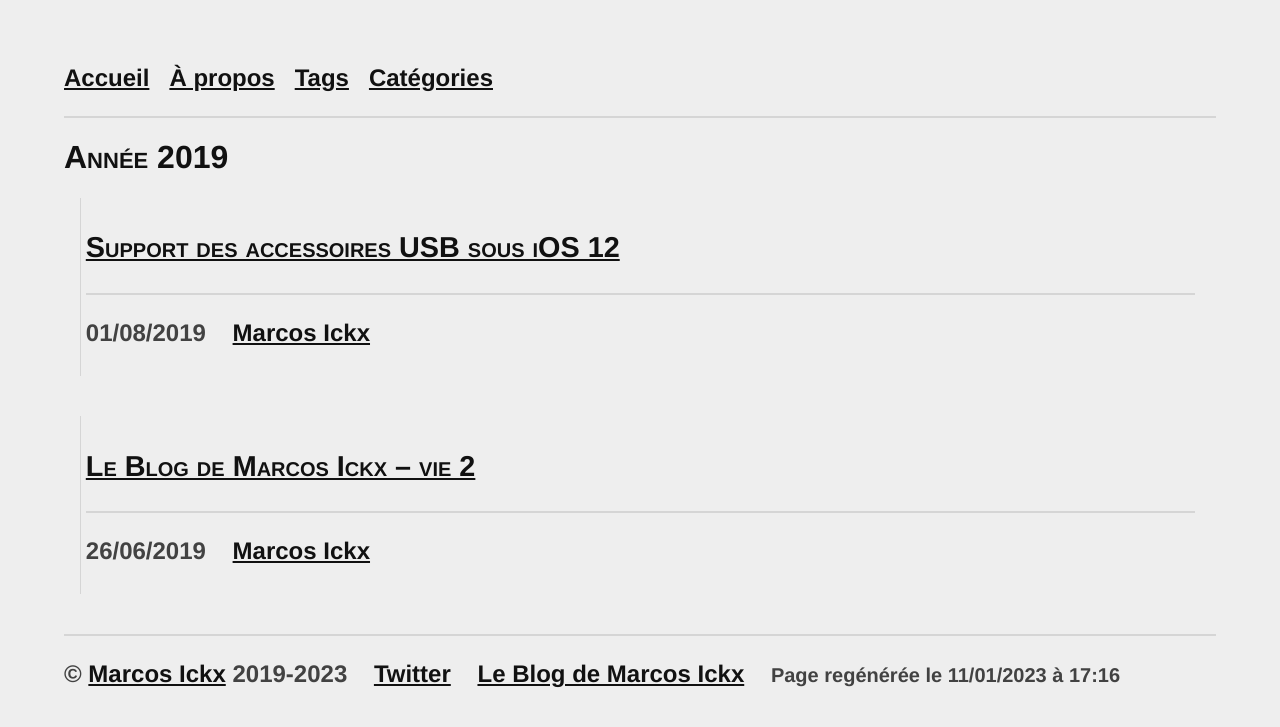
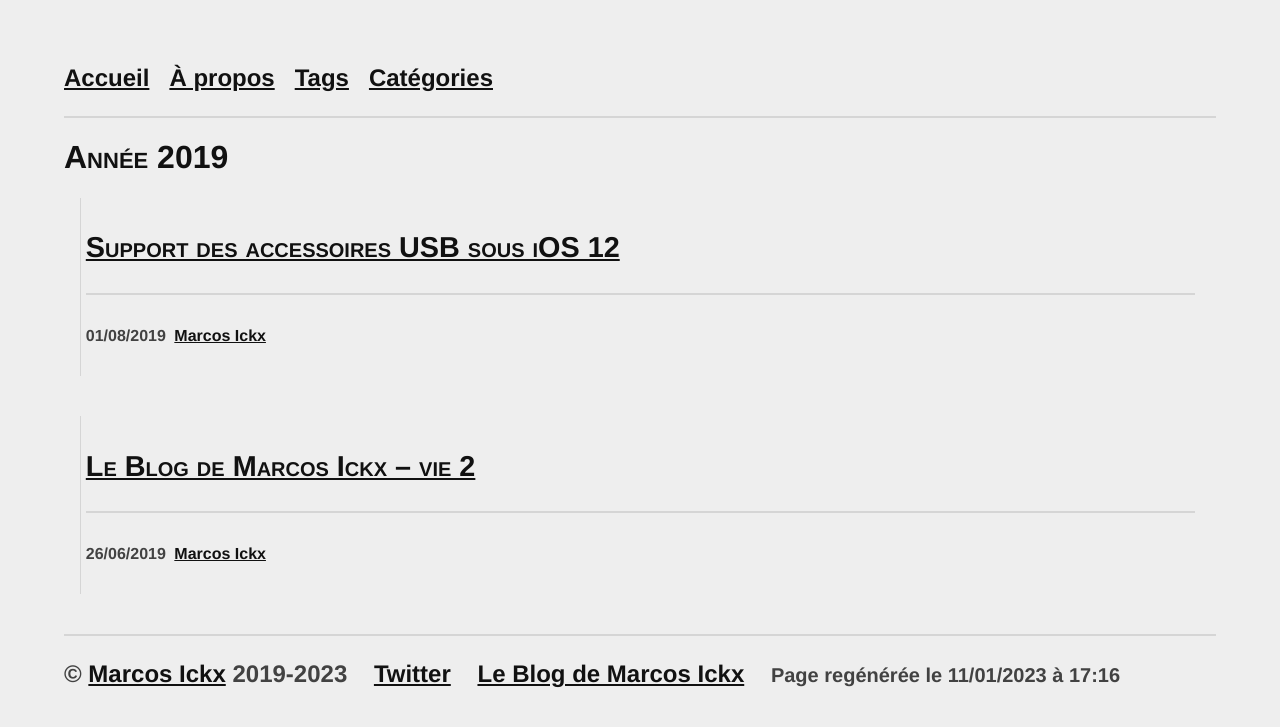
Before and after one commit to MarcosIckx/PreviewMarcosxNet, a Jekyll site: the page built from 2019/index.md, in a window 1280 px wide. Shown: the top 727 px of the page. Built offline with Jekyll 4.4.1, drawn with Linux system fonts in a browser that asks for light colours.

Commit message:
Update main.css

```diff
--- a/css/main.css
+++ b/css/main.css
@@ -70,6 +70,11 @@ footer ul li {
     margin-right: 1.25rem;
 }
 
+.entry-meta ul li {
+  display: inline;
+  margin-right: 0.25rem;
+  font-size: 1rem;
+}
 ul, ul li {
     font-size: 1.5rem;
 }
```
